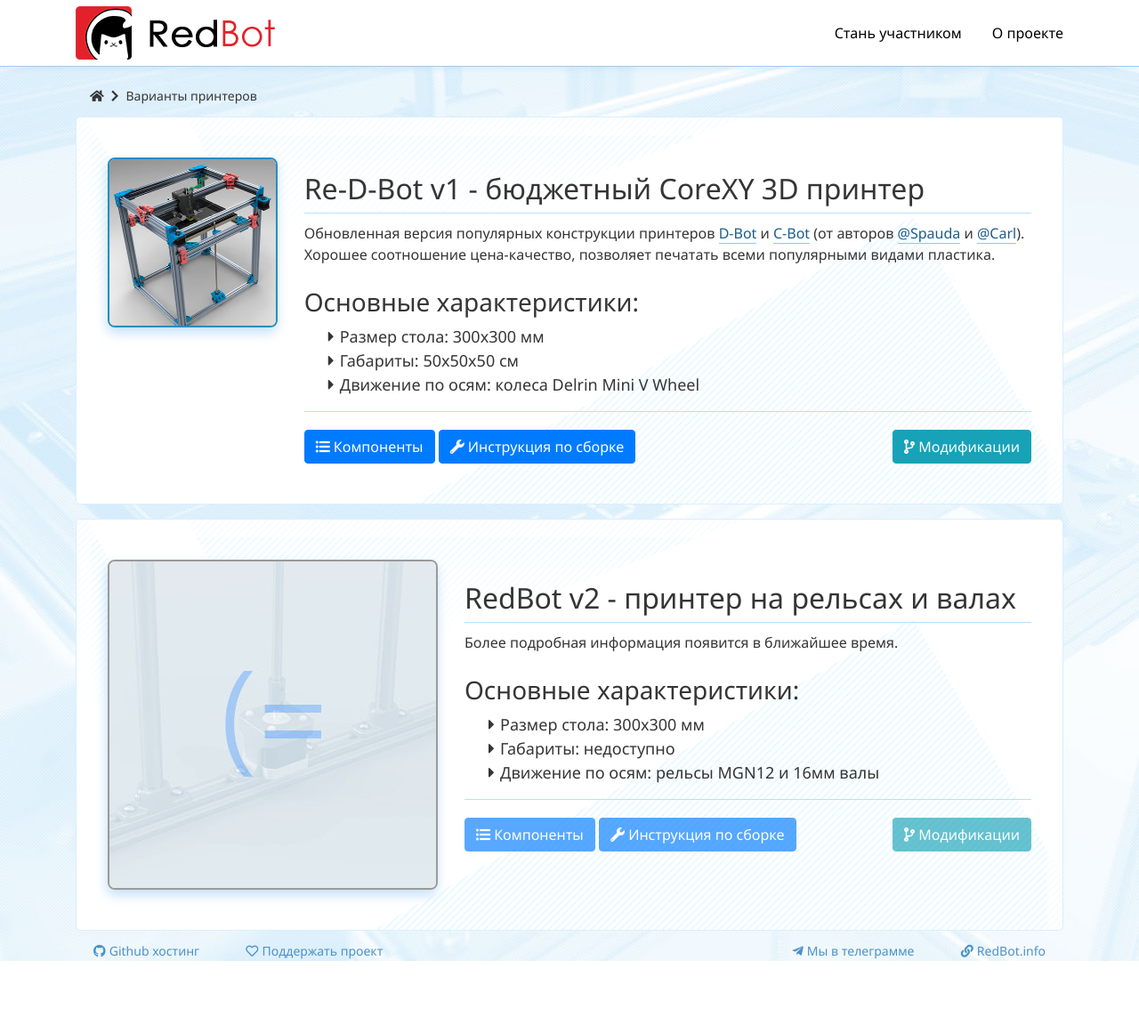
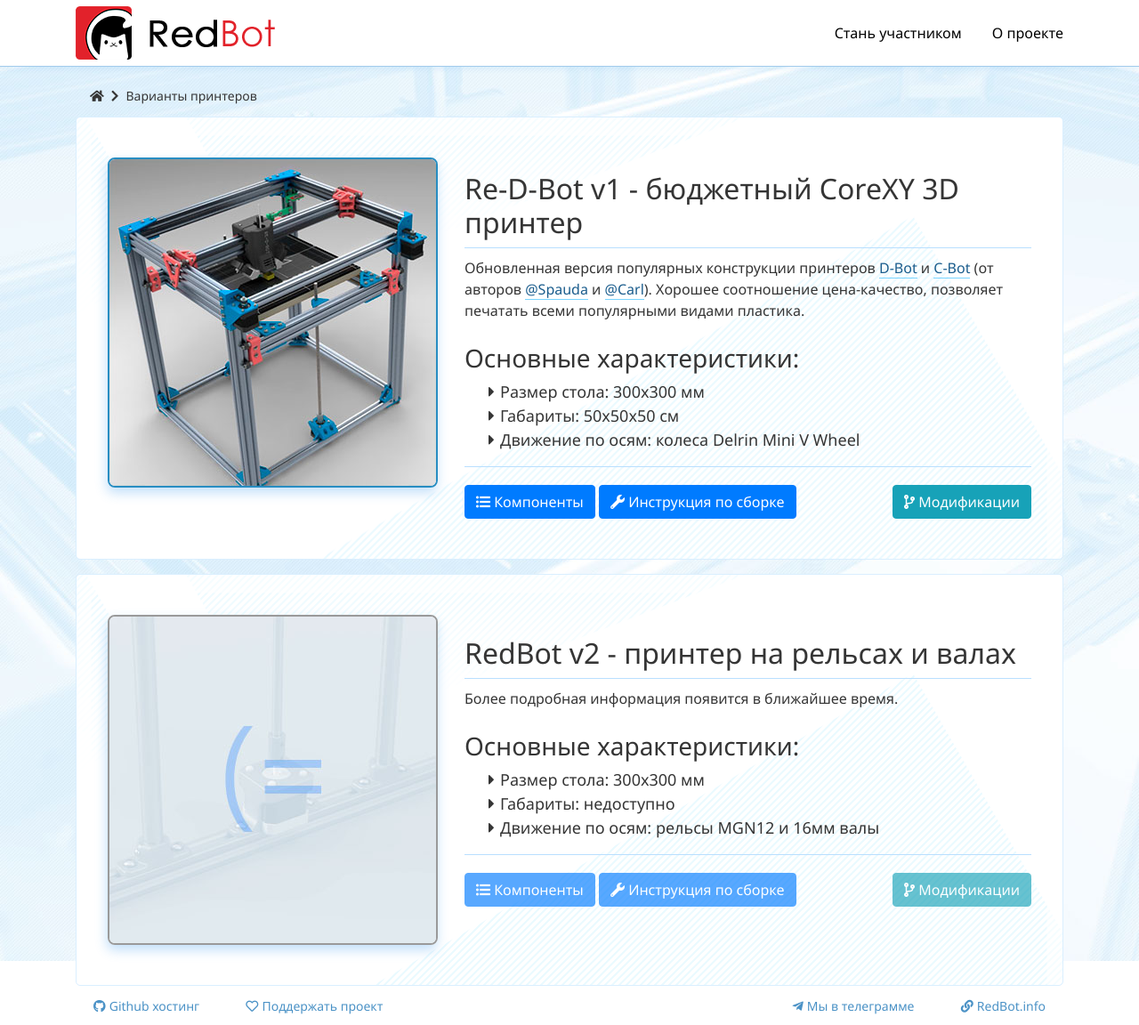
Before and after one commit to NickRimmer/RedBot, a Jekyll site: the page built from pages/ru/printers/index.html, in a window 1280 px wide. Shown: the whole page at 89% size. Built offline with Jekyll 4.4.1, drawn with Linux system fonts in a browser that asks for light colours; nearby versions of some CDN libraries; comment, search, counter and statistics services are not loaded; before the commit the page ends 1090 px from its top, so only the background shows below that.

Commit message:
fix cover images

```diff
--- a/_sass/_page_printers.scss
+++ b/_sass/_page_printers.scss
@@ -5,6 +5,8 @@
 
         .cover {
             img{
+                max-width: initial;
+
                 border-style: solid;
                 border-width: 2px;
                 border-color: rgb(39, 141, 194);
```
